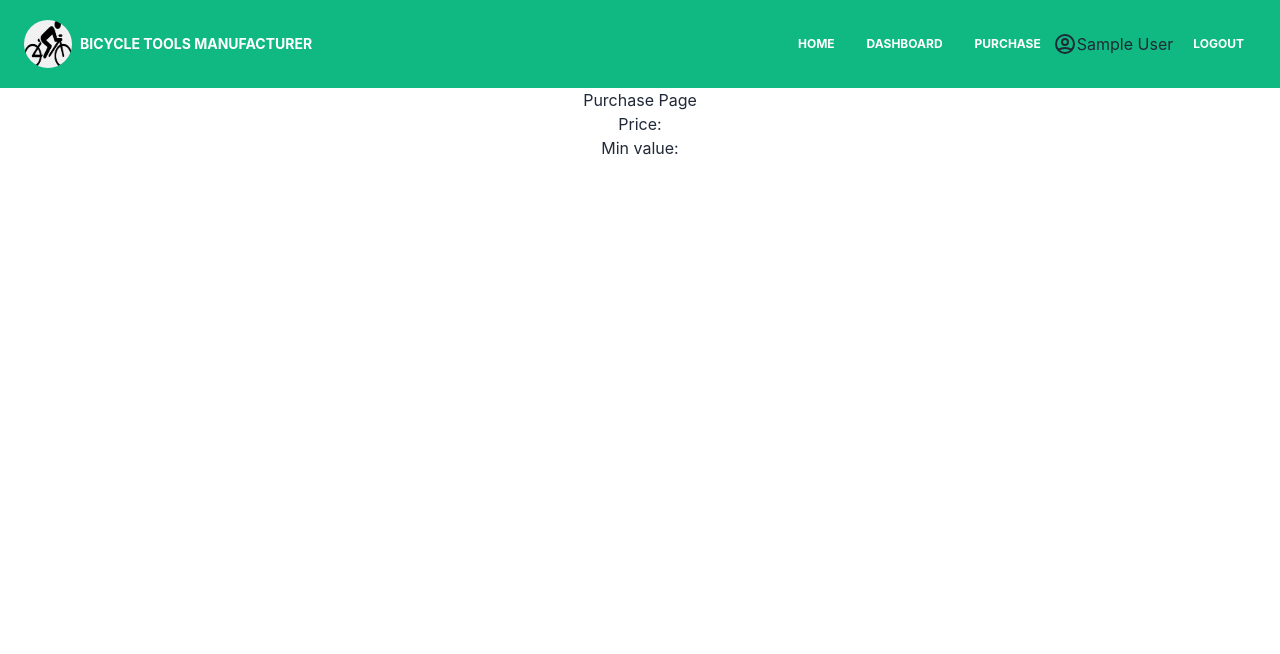
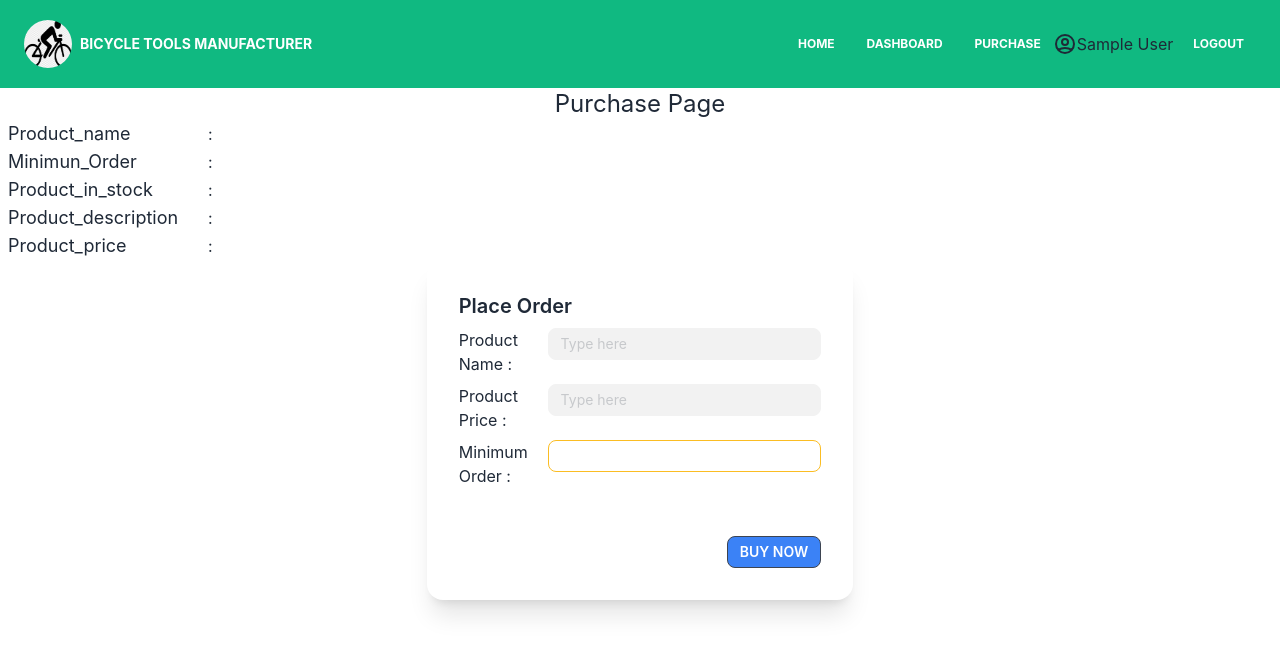
Before and after one commit to 19khaled88/manufacture-tools, a React (Create React App) app: page /purchase in a window 1280 px wide. Shown: the top 654 px of the page. Built offline with nearby package versions, Linux system fonts and the light colour scheme; no server answers; sample sign-in values are in the browser's storage; the HTML template or start-up script is replaced by a standard one; what tw-elements would draw is missing.

Commit message:
purchase page and error handling

```diff
--- a/src/components/Home/Tool.js
+++ b/src/components/Home/Tool.js
@@ -2,8 +2,14 @@ import React from 'react'
 import { useNavigate } from 'react-router-dom'
 const Tool = ({ product, index }) => {
   const navigate = useNavigate()
-  const purchaseHandler = ({ price, min }) => {
-    navigate('/purchase', { state: { price: price, min: min } })
+  const purchaseHandler = ({ price, min,name,stock,desc }) => {
+    navigate('/purchase', { state: {
+      name:name,
+      price: price,
+      min: min,
+      stock:stock,
+      desc:desc
+    } })
   }
   const {
     product_name,
@@ -47,8 +53,11 @@ const Tool = ({ product, index }) => {
               className="btn btn-sm btn-accent w-1/3"
               onClick={() =>
                 purchaseHandler({
+                  name:product_name,
                   price: product_price,
                   min: product_min_order,
+                  stock:product_stock,
+                  desc:product_desc
                 })
               }
             >
--- a/src/components/Home/Tools.js
+++ b/src/components/Home/Tools.js
@@ -1,6 +1,6 @@
-import React, { useEffect, useState } from 'react'
+import React, { useState } from 'react'
+import { useQuery } from 'react-query'
 import { useNavigate } from 'react-router-dom'
-import { useQuery } from 'react-query'
 import Loading from '../Shared/Loading'
 import Tool from './Tool'
 const Tools = () => {
@@ -14,6 +14,7 @@ const Tools = () => {
   if (isLoading) {
     return <Loading></Loading>
   }
+
   return (
     <>
       <div className="flex flex-col">
--- a/src/components/Order/Purchase.js
+++ b/src/components/Order/Purchase.js
@@ -1,13 +1,78 @@
-import React from 'react'
+import React, { useRef, useState } from 'react'
 import { useLocation } from 'react-router-dom'
 const Purchase = () => {
+  const price = useRef('')
   const { state } = useLocation()
+  const [error, setError] =useState('')
+  const orderPlaceHandler=(e)=>{
+      e.preventDefault()
+      const order = price.current.value
 
+  }
+  const onChangeHandler=(e)=>{
+    if(e.target.value > parseInt(state?.stock)){
+      const color = document.getElementsByClassName('orderField')[0]
+      const button = document.getElementsByClassName('buyButton')[0]
+      button.disabled = true;
+      color.style.borderColor ='red'
+      setError('Order must not exceed the given value')
+    }else if(e.target.value < parseInt(state?.min)){
+      const color = document.getElementsByClassName('orderField')[0]
+      const button = document.getElementsByClassName('buyButton')[0]
+      button.disabled = true;
+      color.style.borderColor ='red'
+      setError('Order must not be below the given value')
+    } else if(e.target.value >= parseInt(state?.min) && e.target.value <= parseInt(state?.stock)){
+      const color = document.getElementsByClassName('orderField')[0]
+      const button = document.getElementsByClassName('buyButton')[0]
+      setError('')
+      button.disabled = false;
+      color.style.borderColor ='white'
+    }
+  }
   return (
-    <div>
-      <p>Purchase Page</p>
-      <p>Price:{state?.price}</p>
-      <p>Min value:{state?.min}</p>
+    <div >
+      <p className='text-2xl'>Purchase Page</p>
+     <div className='text-left container px-2 mx-auto'>
+      <p><span style={{width:'200px',display:'inline-block'}} className='text-lg'>Product_name</span>: <span className='text-yellow-600 '>{state?.name}</span></p>
+      <p><span style={{width:'200px',display:'inline-block'}} className='text-lg'>Minimun_Order</span>: <span className='text-yellow-600 '>{state?.min}</span></p>
+      <p><span style={{width:'200px',display:'inline-block'}} className='text-lg '>Product_in_stock</span>: <span className='text-yellow-600 '>{state?.stock}</span></p>
+      <p><span style={{width:'200px',display:'inline-block'}} className='text-lg'>Product_description</span>: <span className='text-yellow-600 '>{state?.desc}</span></p>
+      <p><span style={{width:'200px',display:'inline-block'}} className='text-lg'>Product_price</span>: <span className='text-yellow-600 '>{state?.price}</span></p>
+     </div>
+
+     <div className="flex justify-center w-1/3 items-center mx-auto">
+        <form className='w-full' onSubmit={orderPlaceHandler}>
+            <div className="card bg-base-100 shadow-xl">
+              <div className="card-body">
+                <h2 className="card-title">Place Order</h2>
+                <div className='flex flex-row'>
+                  <label className='w-1/3 text-left'>Product Name :</label>
+                  <input className='w-2/3 input input-bordered input-sm input-warning w-full max-w-xs' type="text" placeholder="Type here" value={state?.name} disabled/>
+                </div>
+                <div className='flex flex-row'>
+                  <label className='w-1/3 text-left'>Product Price :</label>
+                  <input type="number" placeholder="Type here" value={state?.price} disabled className='w-2/3 input input-bordered input-sm input-warning w-full max-w-xs' />
+                </div>
+                <div className='flex flex-row'>
+                  <label className='w-1/3 text-left'>Minimum Order :</label>
+                  <input
+                  ref={price}
+                  className='w-2/3 input input-bordered input-warning input-sm  w-full max-w-xs orderField '
+                  type="number"
+                  onChange={onChangeHandler}
+                  placeholder={state?.min} defaultValue={state?.min}/>
+                </div>
+                  <span className='text-red-600'>
+                     {error  ?'Error:'+ error : ''}
+                  </span>
+                  <div className="card-actions justify-end pt-8">
+                    <button className="btn bg-blue-500 btn-sm buyButton">Buy Now</button>
+                  </div>
+              </div>
+            </div>
+        </form>
+     </div>
     </div>
   )
 }
```
